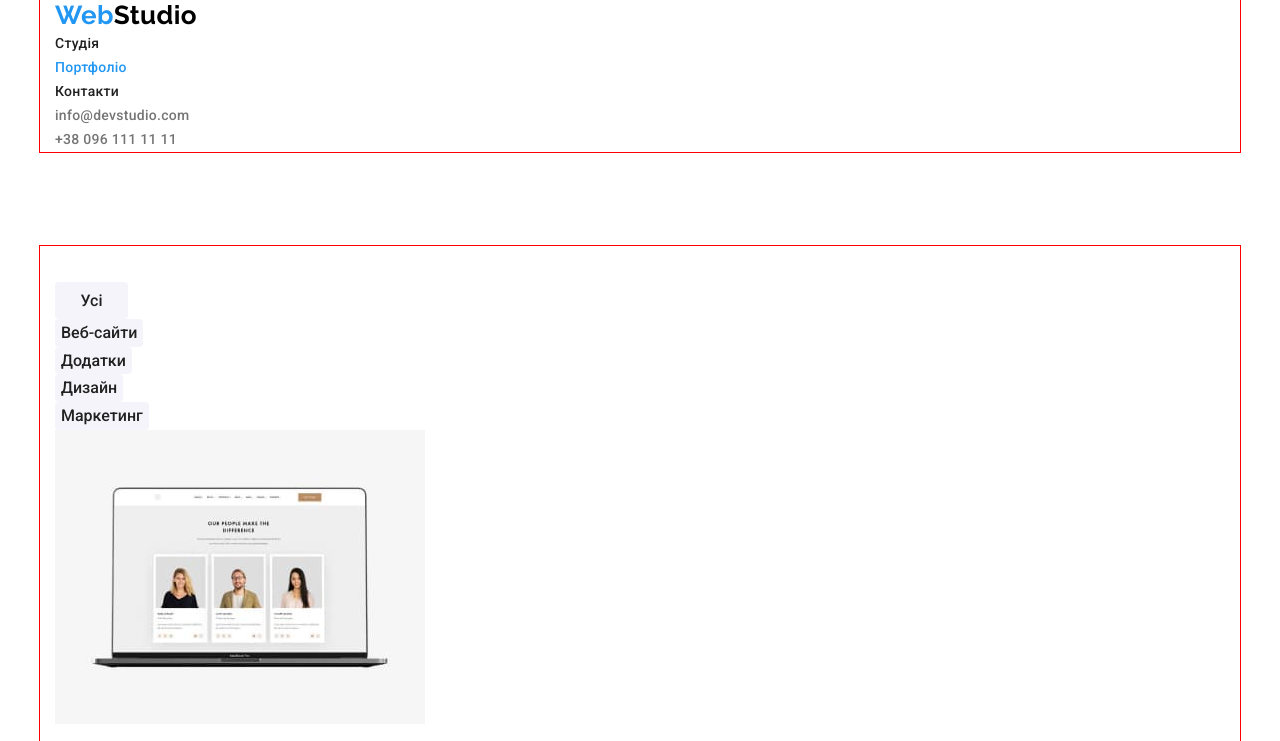
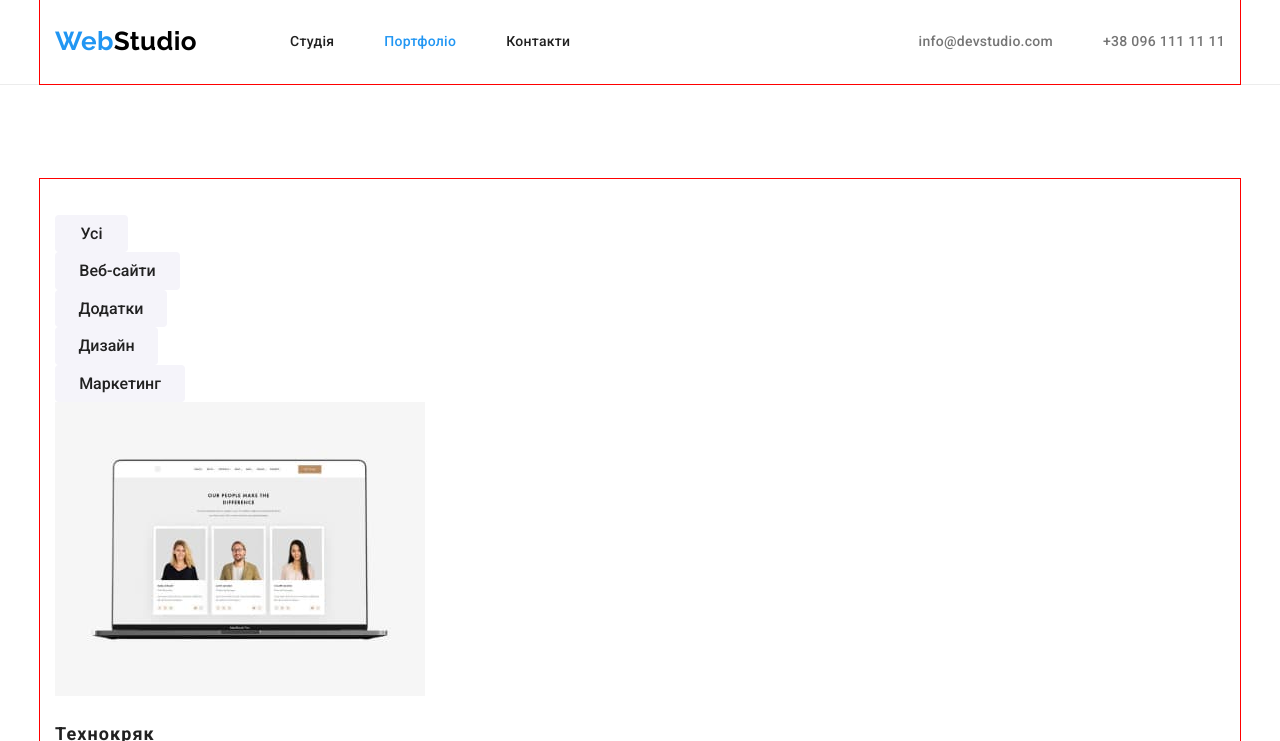
Before and after one commit to VitaliyYakovenko/goit-markup-hw-03, a plain HTML site: page portfolio.html in a window 1280 px wide. Shown: the top 741 px of the page. Drawn offline with nearby package versions, Linux system fonts and the light colour scheme.

Commit message:
commit-2

```diff
--- a/css/styles.css
+++ b/css/styles.css
@@ -59,10 +59,24 @@ ul {
 
                                        /* Студія */
 /* Header - Студія - Портфоліо */
+
+
 .page-header {
     background-color: inherit;
 }
+.border {
+    border-bottom: 1px solid #ECECEC;
+}
+.header-flex {
+    display: flex;
+    align-items: center;
+}
 .logo {
+    display: inline-block;
+    padding-top: 24px;
+    padding-bottom: 24px;
+    margin-right: 93px;
+
     font-family: 'Raleway',sans-serif;
     font-weight: 700;
     font-size: 26px;
@@ -72,14 +86,24 @@ ul {
 .logo-sp-head {
    color: var(--logo-sp-head-color);
 }
+.nav-list {
+    display: flex;
+}
+.nav-list >.nav-item:not(:last-child) {
+    margin-right: 50px;
+}
+.nav-link {
+    display: block;
+    padding-top: 32px;
+    padding-bottom: 32px;
 
-.nav-link {
     font-weight: 500;
     font-size: 14px;
     line-height: 1.4;
     letter-spacing: 0.02em;
     color: var(--titel-link-color);
 }
+
 .active-page {
     color: var(--style-color);
 }
@@ -90,7 +114,18 @@ ul {
 .nav-link:focus {
     color: var(--style-color);
 }
+.contact-list {
+    display: flex;
+    margin-left: auto;
+}
+.contact-list >.contact-item:not(:last-child){
+    margin-right: 50px;
+}
 .contact-link {
+    display: block;
+    padding-top: 32px;
+    padding-bottom: 32px;
+
     font-weight: 500;
     line-height: 1.14;
     letter-spacing: 0.02em;
@@ -234,9 +269,10 @@ ul {
 .footer-sp-logo{
     color: var(--footer-sp-logo-color);
 }
-.address-item {
+.address-item:not(:last-child) {
     margin-bottom: 10px;
 }
+
 .address-map {
     font-size: 14px;
     color: var(--address-link-color);
@@ -279,7 +315,30 @@ ul {
     padding-top: 6px;
     padding-bottom: 6px;
 }
-
+.btn-site {
+    display: inline-block;
+    min-width: 125px;
+    padding-top: 6px;
+    padding-bottom: 6px;
+}
+.btn-apps {
+    display: inline-block;
+    min-width: 112px;
+    padding-top: 6px;
+    padding-bottom: 6px;
+}
+.btn-design {
+    display: inline-block;
+    min-width: 103px;
+    padding-top: 6px;
+    padding-bottom: 6px;
+}
+.btn-marketing {
+    display: inline-block;
+    min-width: 130px;
+    padding-top: 6px;
+    padding-bottom: 6px;
+}
 
 .section-btn:hover,
 .section-btn:focus {
--- a/portfolio.html
+++ b/portfolio.html
@@ -13,9 +13,9 @@
     <link rel="stylesheet" href="./css/styles.css">
 </head>
 <body>
-    <header class="page-header">
-        <div class="container">
-        <nav class="pag-nav">
+    <header class="page-header border">
+        <div class="container header-flex">
+        <nav class="pag-nav header-flex">
             <a class="logo link" href="./index.html" lang="en">Web<span class="logo-sp-head">Studio</span></a>
             <ul class="nav-list list">
                 <li class="nav-item">
@@ -51,22 +51,22 @@
                 </li>
                 <li class="section-item">
                     <button
-                    class="section-btn"
+                    class="section-btn btn-site"
                     type="button">Веб-сайти</button>
                 </li>
                 <li class="section-item">
                     <button
-                    class="section-btn"
+                    class="section-btn btn-apps"
                     type="button">Додатки</button>
                 </li>
                 <li class="section-item">
                     <button
-                    class="section-btn"
+                    class="section-btn btn-design"
                     type="button">Дизайн</button>
                 </li>
                 <li class="section-item">
                     <button
-                    class="section-btn"
+                    class="section-btn btn-marketing"
                     type="button">Маркетинг</button>
                 </li>
             </ul>
```
Also changed, not shown: index.html (+3 -3 lines).
